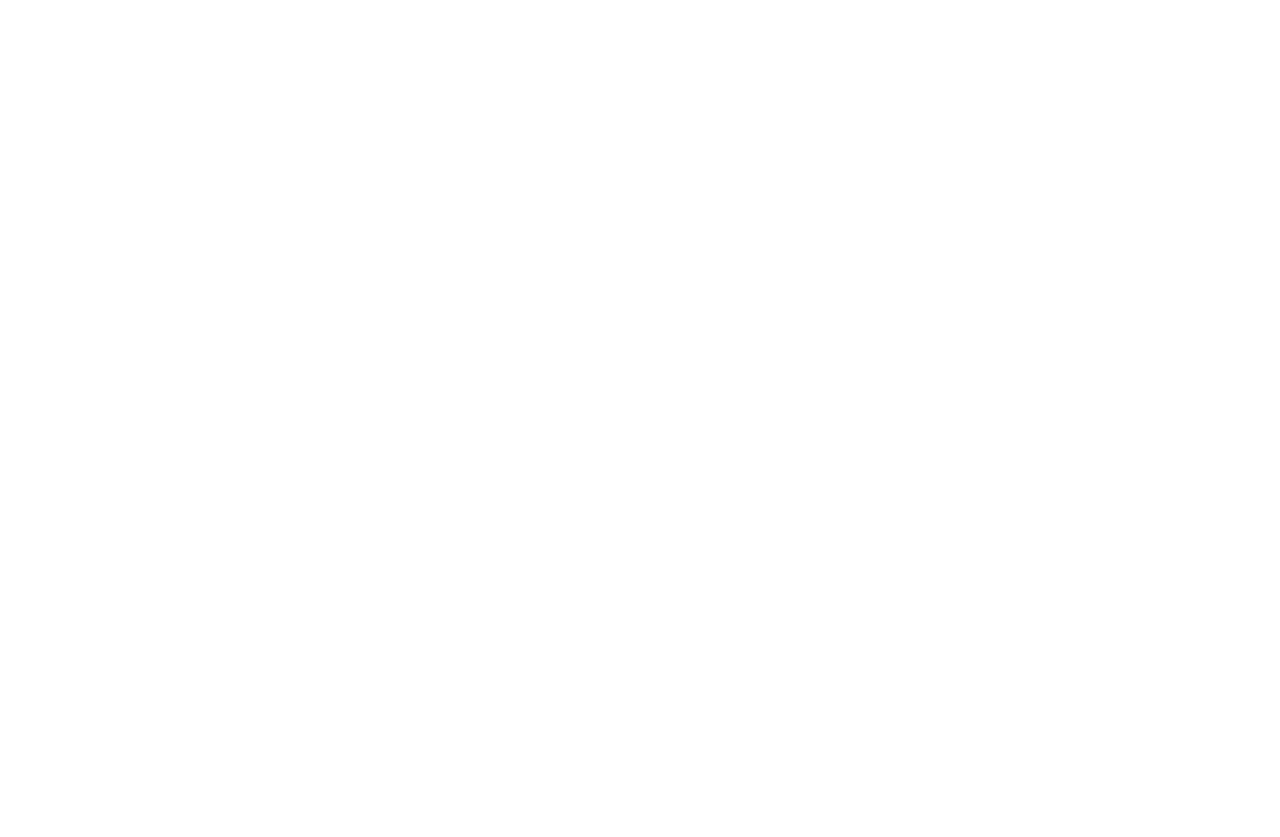
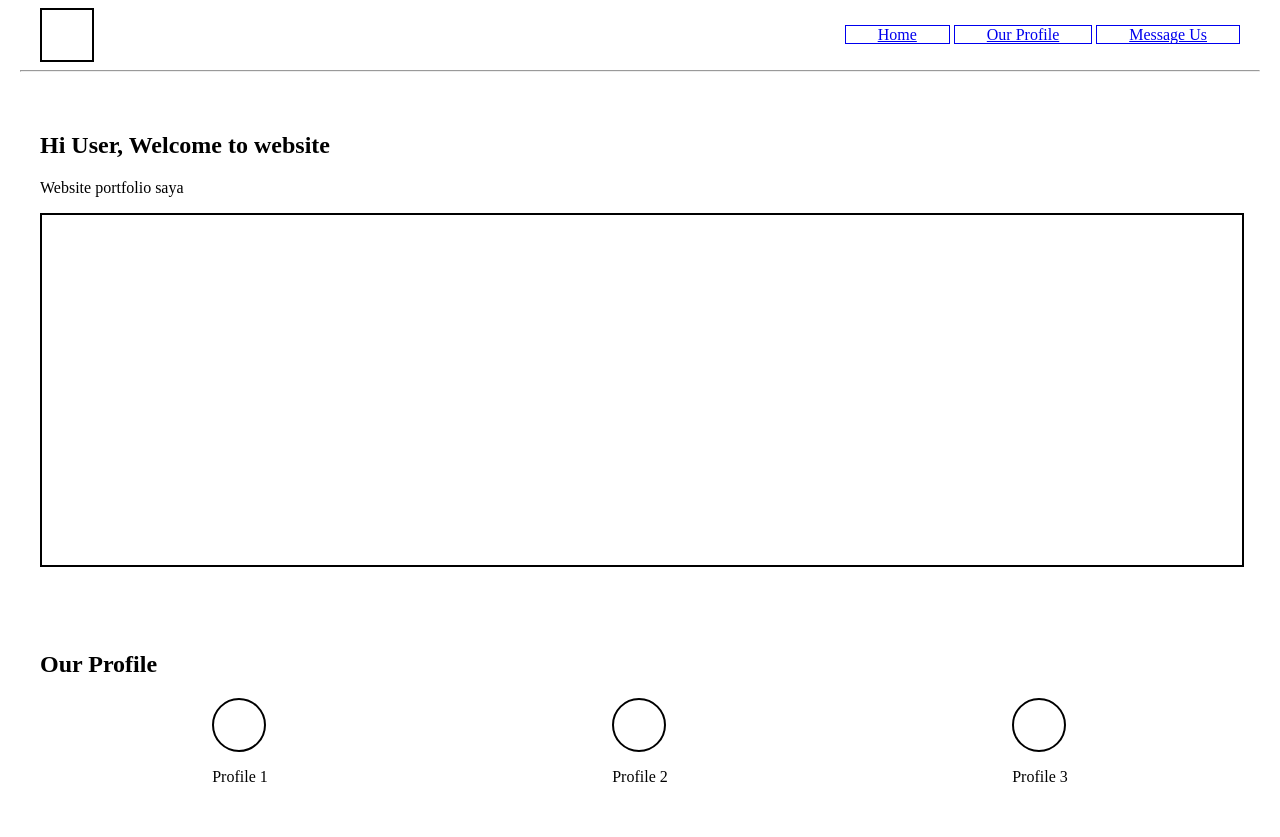
Before and after one commit to revou-fundamental-course/fundamental-Haaarief, a plain HTML site: page index.html in a window 1280 px wide. Before the commit the page ends 800 px from the top, so only its background shows below. Drawn offline with Linux system fonts and the light colour scheme.

Commit message:
pertemuan 5

```diff
--- a/css/style.css
+++ b/css/style.css
@@ -0,0 +1,45 @@
+.nav-container{
+    display: flex;
+    justify-content: space-between;
+    align-items: center;
+    padding-left: 32px;
+    padding-right: 32px;
+}
+
+hr{
+    width: 98%;
+}
+
+.icon-logo{
+    border: 2px solid;
+    height: 50px;
+    width: 50px;
+}
+
+nav>a{
+    border: 1px solid;
+    padding-left: 32px;
+    padding-right: 32px;
+}
+.home-section{
+    padding: 32px;
+}
+.banner-container{
+    height: 350px;
+    width: 100%;
+    border: 2px solid;
+}
+.profile-section{
+    padding: 32px;
+}
+.profile-content{
+    display: flex;
+    justify-content: space-around
+}
+
+.profile-img{
+    border: 2px solid;
+    height: 50px;
+    width: 50px;
+    border-radius: 100%
+}
--- a/index.html
+++ b/index.html
@@ -3,9 +3,57 @@
 <head>
     <meta charset="UTF-8">
     <meta name="viewport" content="width=device-width, initial-scale=1.0">
-    <title>Document</title>
+    <title>Hafizh Arief Aldino</title>
+    <link rel="stylesheet" href="/css/style.css">
 </head>
 <body>
+    <header class="nav-container">
+        <div class="icon-logo"></div>
+        <nav>
+            <a href="#">Home</a>
+            <a href="#">Our Profile</a>
+            <a href="#">Message Us</a>
+        </nav>
+    </header>
 
+    <hr>
+
+    <main>
+        <!-- Home content -->
+         <section class="home-section">
+            <header>
+                <h1>Hi User, Welcome to website</h1>
+            </header>
+
+            <article>
+                <p>Website portfolio saya</p>
+
+                <div class="banner-container"></div>
+            </article>
+         </section>
+        <!-- Our Profile -->
+
+        <section class="profile-section">
+            <header>
+                <h1>Our Profile</h1>
+            </header>
+
+            <article class="profile-content">
+                <div class="">
+                    <div class="profile-img"></div>
+                    <p>Profile 1</p>
+                </div>
+                <div class="">
+                    <div class="profile-img"></div>
+                    <p>Profile 2</p>
+                </div>
+                <div class="">
+                    <div class="profile-img"></div>
+                    <p>Profile 3</p>
+                </div>
+            </article>
+        </section>
+        <!-- Message Us -->
+    </main>
 </body>
 </html>
```
